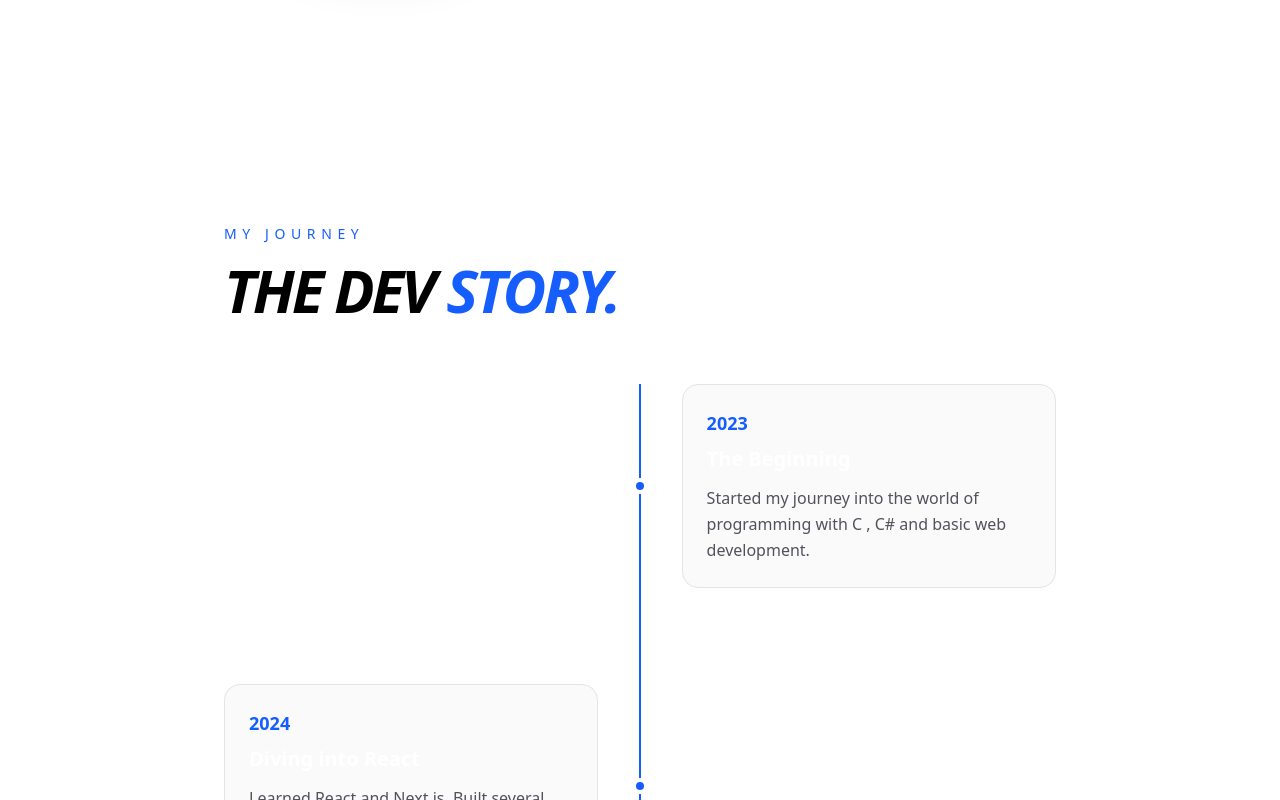
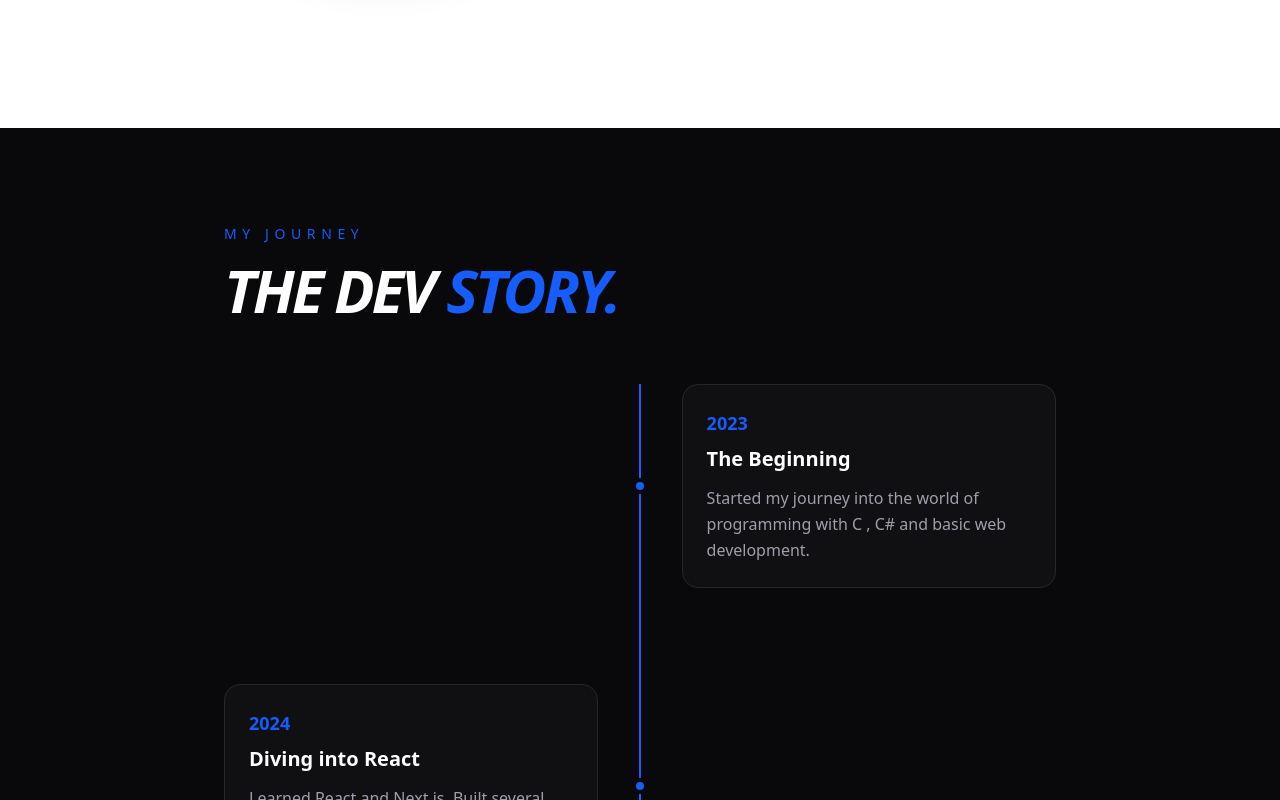
Before and after one commit to supunyasanthaofficial/my-portfolio01, a Next.js app: page / in a window 1280 px wide. Shown: the part 1660-2460 px from the top of the page. Built offline with nearby package versions, Linux system fonts and the light colour scheme.

Commit message:
Enhance DevStory component: update background colors and improve text visibility for better aesthetics

```diff
--- a/components/DevStory.tsx
+++ b/components/DevStory.tsx
@@ -46,14 +46,14 @@ function DevStory() {
   return (
     <section
       ref={containerRef}
-      className="py-24 relative bg-white dark:bg-zinc-950"
+      className="py-24 relative bg-zinc-950 text-white"
     >
       <div className="max-w-4xl mx-auto px-8">
         <div className="mb-16">
           <h2 className="text-sm font-mono uppercase tracking-[0.4em] text-blue-600 mb-4">
             My Journey
           </h2>
-          <h3 className="text-4xl md:text-6xl font-bold tracking-tighter uppercase italic dark:text-white text-black">
+          <h3 className="text-4xl md:text-6xl font-bold tracking-tighter uppercase italic text-white">
             The Dev <span className="text-blue-600">Story.</span>
           </h3>
         </div>
@@ -70,22 +70,22 @@ function DevStory() {
                 key={index}
                 className={`relative flex flex-col md:flex-row items-center ${index % 2 === 0 ? "md:flex-row-reverse" : ""}`}
               >
-                <div className="absolute left-0 md:left-1/2 w-4 h-4 bg-blue-600 rounded-full transform -translate-x-1/2 z-10 border-4 border-white dark:border-zinc-950" />
+                <div className="absolute left-0 md:left-1/2 w-4 h-4 bg-blue-600 rounded-full transform -translate-x-1/2 z-10 border-4 border-zinc-950" />
 
                 <motion.div
                   initial={{ opacity: 0, x: index % 2 === 0 ? 50 : -50 }}
                   whileInView={{ opacity: 1, x: 0 }}
                   viewport={{ once: true, margin: "-100px" }}
                   transition={{ duration: 0.6, delay: 0.2 }}
-                  className="w-full md:w-[45%] ml-8 md:ml-0 p-6 bg-zinc-50 dark:bg-zinc-900/50 rounded-2xl border border-zinc-200 dark:border-zinc-800"
+                  className="w-full md:w-[45%] ml-8 md:ml-0 p-6 bg-zinc-900/50 rounded-2xl border border-zinc-800"
                 >
                   <span className="text-blue-600 font-mono font-bold text-lg">
                     {item.year}
                   </span>
-                  <h4 className="text-xl font-bold mt-2 mb-3 dark:text-white">
+                  <h4 className="text-xl font-bold mt-2 mb-3 text-white">
                     {item.title}
                   </h4>
-                  <p className="text-zinc-600 dark:text-zinc-400 leading-relaxed">
+                  <p className="text-zinc-400 leading-relaxed">
                     {item.description}
                   </p>
                 </motion.div>
```
